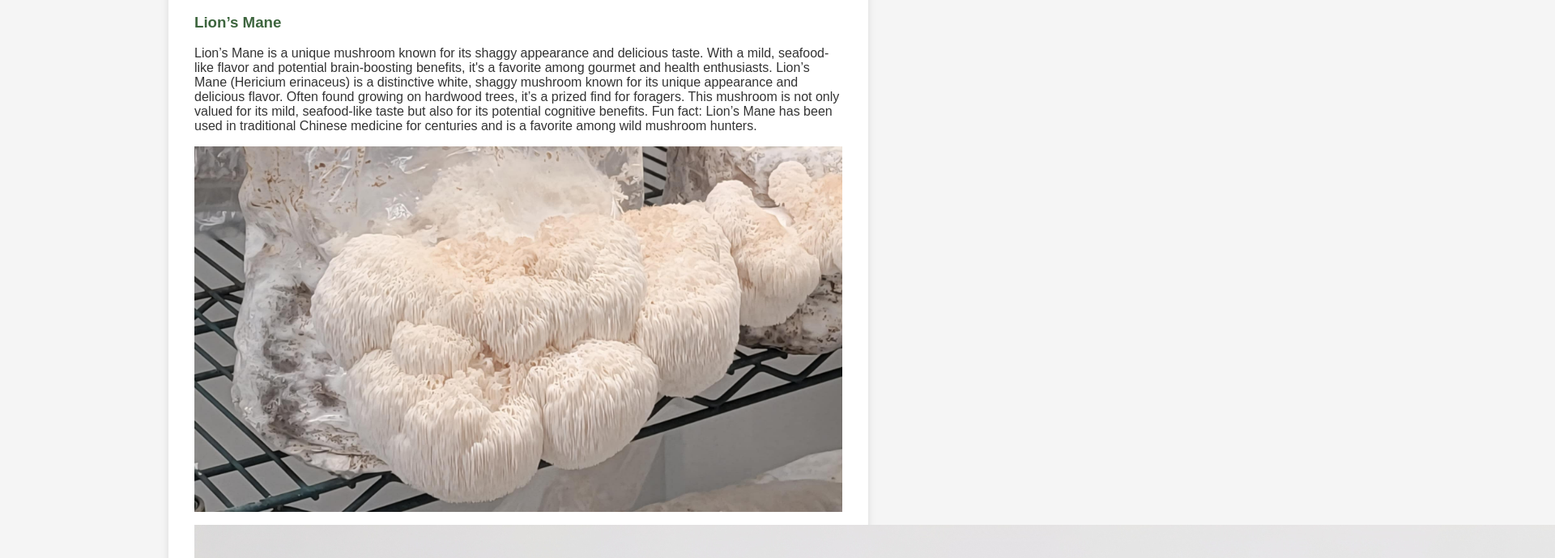
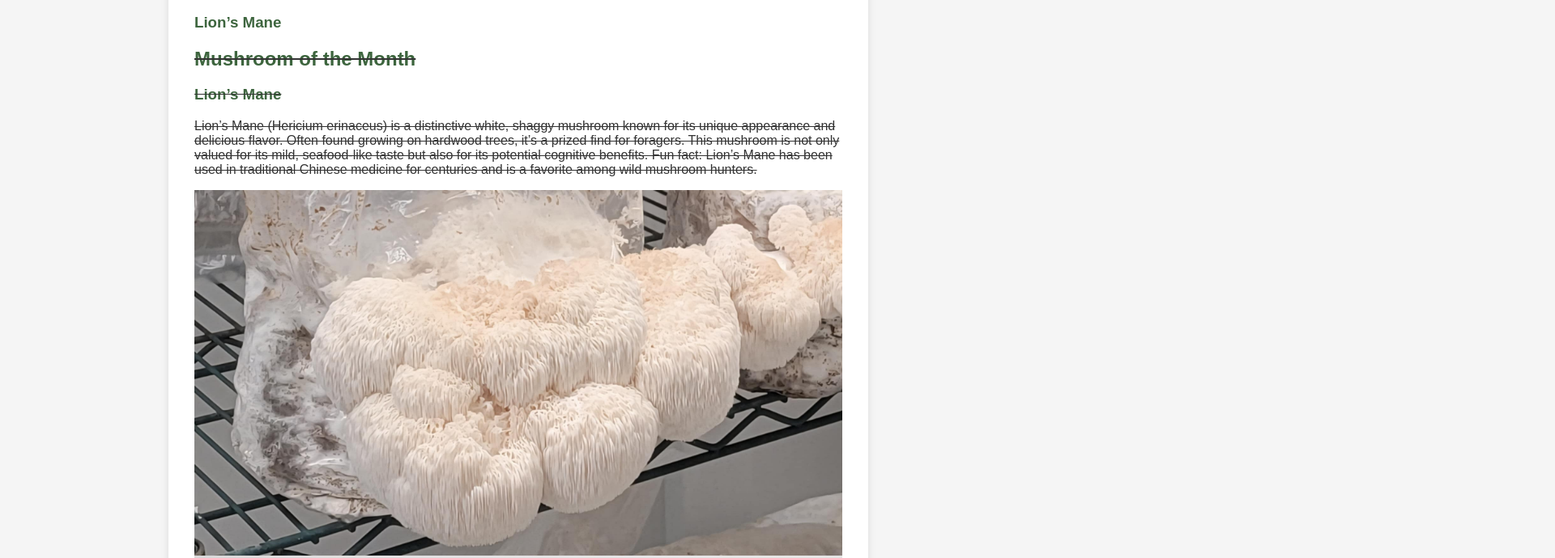
Before and after one commit to cascadece-stack/gracies-garden, a plain HTML site: page index.html in a window 1280 px wide. Shown: the part 697-1387 px from the top of the page at 81% size, 1920 px wide, since content can reach past the window. Drawn offline with Linux system fonts and the light colour scheme.

Commit message:
Update Lion’s Mane section: add detailed write-up and recipe

```diff
--- a/index.html
+++ b/index.html
@@ -132,13 +132,19 @@ e<!DOCTYPE html>
     <section id="mushroom-of-the-month">
         <h2>Mushroom of the Month</h2>
         <h3>Lion’s Mane</h3>
-<p>Lion’s Mane is a unique mushroom known for its shaggy appearance and delicious taste. With a mild, seafood-like flavor and potential brain-boosting benefits, it's a favorite among gourmet and health enthusiasts. Lion’s Mane (Hericium erinaceus) is a distinctive white, shaggy mushroom known for its unique appearance and delicious flavor. Often found growing on hardwood trees, it’s a prized find for foragers. This mushroom is not only valued for its mild, seafood-like taste but also for its potential cognitive benefits. Fun fact: Lion’s Mane has been used in traditional Chinese medicine for centuries and is a favorite among wild mushroom hunters.</p>            <img src="assets/images/lions-mane-fresh.jpg" alt="Fresh Lion’s Mane mushroom in our grow room" style="max-width: 100%; height: auto; margin-bottom: 1em;">
-        <img src="assets/images/lions-mane-packaged.jpg" alt="Packaged Lion’s Mane mushroom products" style="max-
-            width: 100%; height: auto;">
+            <s        <section id="mushroom-of-the-month">
+            <h2>Mushroom of the Month</h2>
+            <h3>Lion’s Mane</h3>
+            <p>Lion’s Mane (Hericium erinaceus) is a distinctive white, shaggy mushroom known for its unique appearance and delicious flavor. Often found growing on hardwood trees, it’s a prized find for foragers. This mushroom is not only valued for its mild, seafood-like taste but also for its potential cognitive benefits. Fun fact: Lion’s Mane has been used in traditional Chinese medicine for centuries and is a favorite among wild mushroom hunters.</p>
+            <div class="photos">
+                <img src="assets/images/lions-mane-fresh.jpg" alt="Fresh Lion’s Mane mushroom in our grow room" style="width: 100%; height: auto;">
+                <img src="assets/images/lions-mane-packaged.jpg" alt="Packaged Lion’s Mane mushroom products" style="width: 100%; height: auto;">
+                <p>Try this simple Lion’s Mane recipe: <strong>Lion’s Mane Sauté</strong>. Tear the mushroom into bite-sized pieces, heat a pan with a bit of butter or oil, and sauté until golden brown. Add garlic, a splash of soy sauce, and fresh herbs to taste. Enjoy as a savory side or a topping for toast!</p>
+            </div>
+        </section>
 
-                <p>Try this simple Lion’s Mane recipe: <strong>Lion’s Mane Sauté</strong>. Tear the mushroom into bite-sized pieces, heat a pan with a bit of butter or oil, and sauté until golden brown. Add garlic, a splash of soy sauce, and fresh herbs to taste. Enjoy as a savory side or a topping for toast!</p>
-</div>
-    </section>
+
+
     <section id="order">
         <h2>Order & Checkout</h2>
         <p>We're fully stocked and ready to serve you! Use the form below to select your products and quantities. Your total will update automatically. When you're ready, click the button to pay via Venmo. After paying, please reach out via our <a href="contact.html">contact form</a> so we can confirm your order.</p>
```
